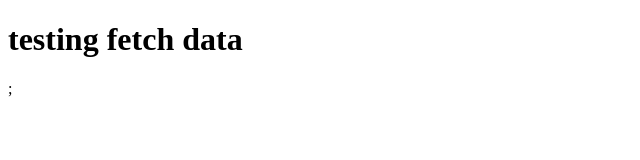
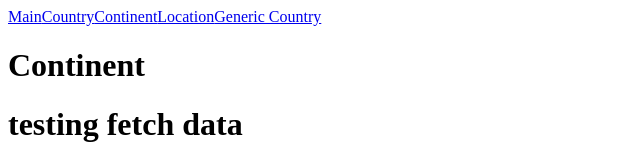
Before and after one commit to deepelegant99/Covid19_Counting, a React (Create React App) app: page /ContinentPage in a window 1280 px wide. Shown: the top 160 px of the page, without its empty margins (0-640 px from the left). Built offline with nearby package versions, Linux system fonts and the light colour scheme; no server answers.

Commit message:
added routers

```diff
--- a/package.json
+++ b/package.json
@@ -13,6 +13,7 @@
     "axios": "^0.21.4",
     "react": "^17.0.2",
     "react-dom": "^17.0.2",
+    "react-router-dom": "^5.3.0",
     "react-scripts": "4.0.3",
     "web-vitals": "^1.0.1"
   },
--- a/src/App.js
+++ b/src/App.js
@@ -1,6 +1,13 @@
 import DisplayItems from "./components/DisplayItems";
 import Fetchdata from "./components/Fetchdata";
+import DisplayStates from "./components/DisplayStates";
 import { useState } from "react";
+import CountryPage from "./Page/CountryPage";
+import ContinentPage from "./Page/ContinentPage";
+import GenericCountry from "./Page/GenericCountry";
+import LocationPage from "./Page/LocationPage";
+import MainPage from "./Page/MainPage";
+import { BrowserRouter as Router, Switch, Route, Link} from "react-router-dom";
 
 
 function App() {
@@ -8,9 +15,34 @@ function App() {
 
   return (
     <>
+      <Router>
+          <Link to ="/">Main</Link>
+          <Link to ="/CountryPage">Country</Link>
+          <Link to ="/ContinentPage">Continent</Link>
+          <Link to ="/LocationPage">Location</Link>
+          <Link to ="/GenericCountry">Generic Country</Link>
+
+        <Switch>
+            <Route path="/CountryPage">
+                <CountryPage/>
+              </Route>
+              <Route path="/ContinentPage">
+                <ContinentPage/>
+              </Route>
+              <Route path="/LocationPage">
+                <LocationPage/>
+              </Route>
+              <Route path="/GenericCountry">
+                <GenericCountry/>
+              </Route>
+              <Route path="/">
+                <MainPage/>
+              </Route>
+        </Switch>
+        </Router>
       <Fetchdata setData={setData} />;
       {/* <DisplayItems data={data} />; */}
-
+      <DisplayStates data={data}/>
     </>
   );
 }
--- /dev/null
+++ b/src/Page/ContinentPage.js
@@ -0,0 +1,9 @@
+const ContinentPage = () => {
+
+return(<h1>Continent</h1>)
+
+
+}
+
+
+export default ContinentPage;
--- /dev/null
+++ b/src/Page/CountryPage.js
@@ -0,0 +1,8 @@
+const CountryPage = () => {
+
+    return(<h1>Country</h1>)
+
+
+}
+
+export default CountryPage;
--- /dev/null
+++ b/src/Page/GenericCountry.js
@@ -0,0 +1,7 @@
+const GenericCountry = () => {
+
+    return(<h1>Generic</h1>)
+
+}
+
+export default GenericCountry;
--- /dev/null
+++ b/src/Page/LocationPage.js
@@ -0,0 +1,7 @@
+const LocationPage = () => {
+
+    return(<h1>Location</h1>)
+
+}
+
+export default LocationPage;
--- /dev/null
+++ b/src/Page/MainPage.js
@@ -0,0 +1,9 @@
+
+
+const MainPage = () => {
+
+return(<h1>Main</h1>)
+
+}
+
+export default MainPage;
--- /dev/null
+++ b/src/components/DisplayStates.js
@@ -0,0 +1,55 @@
+import axios from "axios";
+import { useEffect } from "react";
+
+import { Container, Grid } from "@material-ui/core";
+import CountryCard from "./CountryCard";
+import StateCard from "./StateCard";
+
+
+const DisplayStates =({data})=>{
+
+    /*const baseUrl = "https://covid-api.mmediagroup.fr/v1/cases";
+
+
+
+    useEffect(() => {
+      axios
+        .get(baseUrl)
+        .then((response) =>
+          //Do something with the data
+          setData(response.data)
+        )
+        .catch((error) => console.error(`${error}`));
+    }, []);
+
+    console.log(data[stateName]['ALL']);
+
+  return (
+    <Container maxWidth="lg">
+      <Grid container spacing={3}>
+        {Object.keys(data).map((stateName, index) => (
+          <Grid item xs={6} md={3} >
+            <CountryCard country={data[stateName]['US']} />
+          </Grid>
+        ))}
+      </Grid>
+    </Container>
+  );*/
+
+  console.log(data);
+
+  return (
+    <Container maxWidth="lg">
+      <Grid container spacing={3}>
+        {Object.keys(data).map((stateName, index) => (
+          <Grid item xs={6} md={3} >
+            {/*<CountryCard country={data[stateName]['All']} />*/}
+            <StateCard country={data['US']['New York']} />
+          </Grid>
+        ))}
+      </Grid>
+    </Container>
+  );
+}
+
+export default DisplayStates;
--- /dev/null
+++ b/src/components/StateCard.js
@@ -0,0 +1,43 @@
+import Card from "@mui/material/Card";
+import CardHeader from "@mui/material/CardHeader";
+import CardMedia from "@mui/material/CardMedia";
+import CardContent from "@mui/material/CardContent";
+import Button from "@material-ui/core/Button";
+import { Typography } from "@material-ui/core";
+import { makeStyles } from "@material-ui/core";
+
+
+const useStyles = makeStyles({
+  contentStyle: {
+    textAlign: "center",
+  },
+  headerStyle: {
+    textAlign: "center",
+    backgroundColor: "#9e9e9e",
+  },
+
+});
+
+const CountryCard = ({ country }) => {
+
+  const classes = useStyles();
+
+  return (
+    <Card elevation={3}>
+      <CardHeader
+        className={classes.headerStyle}
+        title={`Death From Covid 19: ` + country.deaths}
+        subheader={country.state}
+      />
+      <CardContent className={classes.contentStyle}>
+        <Typography variant="body1">
+          Life Expectancy is {country.life_expectancy} <br /> <br />
+          Confirmed Cases is {country.confirmed}
+        </Typography>
+        <Button>States</Button>
+      </CardContent>
+    </Card>
+  );
+};
+
+export default CountryCard;
```
Also changed, not shown: 1 other file (tests, documents, lock files or other folders).
